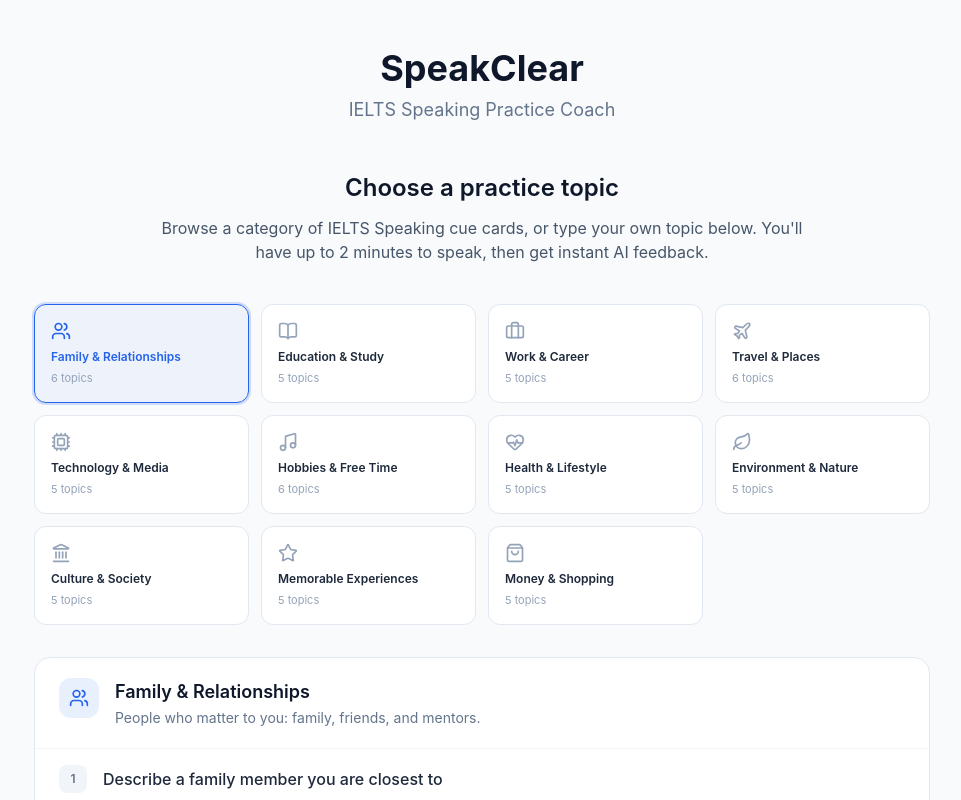
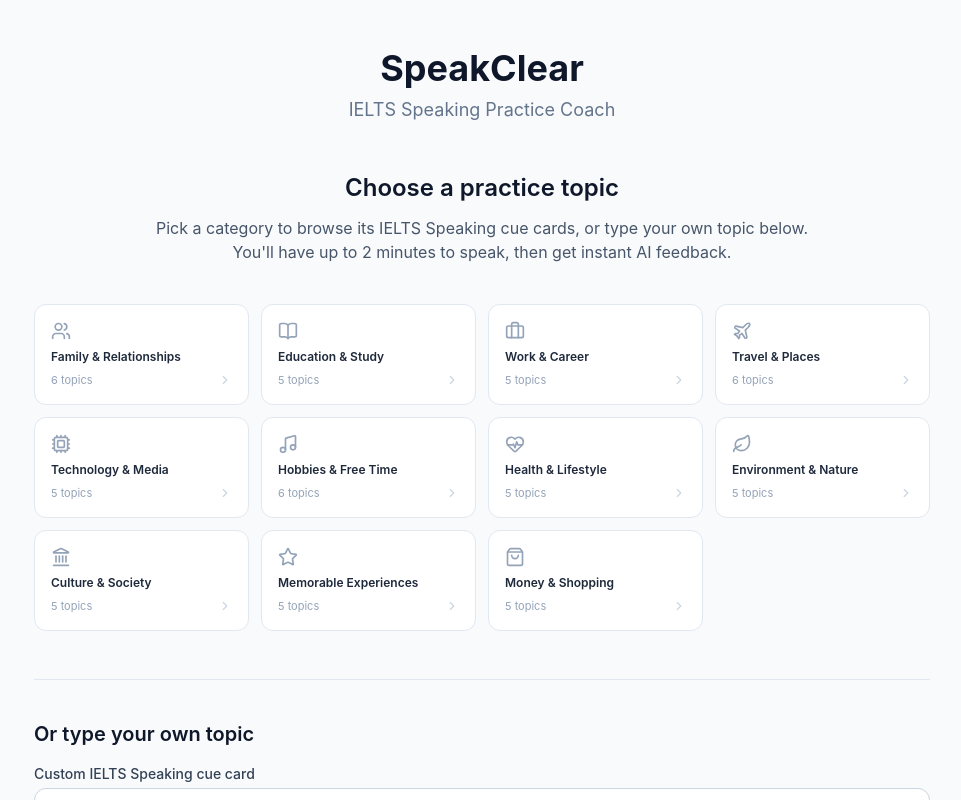
Before and after one commit to kudratoff/speakclear-ielts-coach, a Next.js app: page / in a window 1280 px wide. Shown: the top 800 px of the page, without its empty margins (158-1119 px from the left). Built offline with nearby package versions, Linux system fonts and the light colour scheme.

Commit message:
Add dedicated category pages at /topics/[id] with cue card lists

```diff
--- a/src/app/page.tsx
+++ b/src/app/page.tsx
@@ -4,46 +4,14 @@ import { useRouter } from "next/navigation";
 import { useState } from "react";
 import { usePractice } from "@/context/PracticeContext";
 import { topicCategories } from "@/data/topics";
-import {
-  Users,
-  BookOpen,
-  Briefcase,
-  Plane,
-  Cpu,
-  Music,
-  HeartPulse,
-  Leaf,
-  Landmark,
-  Star,
-  ShoppingBag,
-  type LucideIcon,
-} from "lucide-react";
-
-/** Category icon map — one clean outline icon per category. */
-const categoryIcons: Record<string, LucideIcon> = {
-  family: Users,
-  education: BookOpen,
-  work: Briefcase,
-  travel: Plane,
-  technology: Cpu,
-  hobbies: Music,
-  health: HeartPulse,
-  environment: Leaf,
-  culture: Landmark,
-  memories: Star,
-  shopping: ShoppingBag,
-};
+import CategoryIcon from "@/components/CategoryIcon";
+import { ChevronRight } from "lucide-react";
 
 export default function HomePage() {
   const router = useRouter();
   const { resetAll, setTopic } = usePractice();
-  const [selectedId, setSelectedId] = useState(topicCategories[0].id);
   const [customTopic, setCustomTopic] = useState("");
   const [customError, setCustomError] = useState("");
-
-  const selectedCategory =
-    topicCategories.find((category) => category.id === selectedId) ??
-    topicCategories[0];
 
   const startPractice = (topic: string) => {
     resetAll();
@@ -79,94 +47,36 @@ export default function HomePage() {
             Choose a practice topic
           </h2>
           <p className="text-slate-600 max-w-2xl mx-auto">
-            Browse a category of IELTS Speaking cue cards, or type your own
-            topic below. You&apos;ll have up to 2 minutes to speak, then get
-            instant AI feedback.
+            Pick a category to browse its IELTS Speaking cue cards, or type
+            your own topic below. You&apos;ll have up to 2 minutes to speak,
+            then get instant AI feedback.
           </p>
         </div>
-{/* Category grid */}
-        <div
-          className="grid grid-cols-2 sm:grid-cols-3 lg:grid-cols-4 gap-3 mb-8"
-          role="tablist"
-          aria-label="Topic categories"
-        >
-          {topicCategories.map((category) => {
-            const Icon = categoryIcons[category.id];
-            const isActive = selectedId === category.id;
-            return (
+
+        {/* Category grid — click to open the category page */}
+        <div className="grid grid-cols-2 sm:grid-cols-3 lg:grid-cols-4 gap-3 mb-12">
+          {topicCategories.map((category) => (
             <button
               key={category.id}
-                role="tab"
-                aria-selected={isActive}
-                onClick={() => setSelectedId(category.id)}
-                className={`text-left rounded-xl p-4 border transition-all duration-200 ${
-                  isActive
-                    ? "border-primary bg-primary/5 ring-2 ring-primary/20"
-                    : "border-slate-200 bg-white hover:border-primary/50 hover:shadow-sm"
-                }`}
+              onClick={() => router.push(`/topics/${category.id}`)}
+              className="text-left rounded-xl p-4 border border-slate-200 bg-white hover:border-primary/50 hover:shadow-sm transition-all duration-200 group"
             >
-                <span
-                  className={`flex items-center mb-2 ${
-                    isActive ? "text-primary" : "text-slate-400"
-                  }`}
-                >
-                  <Icon className="w-5 h-5" />
+              <span className="flex items-center mb-2 text-slate-400 group-hover:text-primary transition-colors">
+                <CategoryIcon id={category.id} className="w-5 h-5" />
               </span>
-                <span
-                  className={`block text-xs font-semibold leading-snug ${
-                    isActive ? "text-primary" : "text-slate-800"
-                  }`}
-                >
+              <span className="block text-xs font-semibold leading-snug text-slate-800 group-hover:text-primary transition-colors">
                 {category.label}
               </span>
-                <span className="block text-[11px] text-slate-400 mt-1">
+              <span className="flex items-center justify-between mt-1.5">
+                <span className="text-[11px] text-slate-400">
                   {category.topics.length} topics
                 </span>
+                <ChevronRight className="w-3.5 h-3.5 text-slate-300 group-hover:text-primary transition-colors" />
+              </span>
             </button>
-            );
-          })}
+          ))}
         </div>
 
-        {/* Selected category — topic list */}
-        <section
-          key={selectedCategory.id}
-          className="bg-white rounded-2xl border border-slate-200 overflow-hidden mb-12"
-          aria-label={`${selectedCategory.label} topics`}
-        >
-          <div className="px-6 py-5 border-b border-slate-100 flex items-start gap-4">
-            <span className="flex-shrink-0 w-10 h-10 bg-primary/10 rounded-xl flex items-center justify-center text-primary">
-              {(() => {
-                const Icon = categoryIcons[selectedCategory.id];
-                return <Icon className="w-5 h-5" />;
-              })()}
-            </span>
-            <div>
-              <h3 className="text-lg font-semibold text-slate-900">
-                {selectedCategory.label}
-              </h3>
-              <p className="text-sm text-slate-500 mt-0.5">
-                {selectedCategory.description}
-              </p>
-            </div>
-          </div>
-          <ul className="divide-y divide-slate-100">
-            {selectedCategory.topics.map((topic, index) => (
-              <li key={topic}>
-                <button
-                  onClick={() => startPractice(topic)}
-                  className="w-full flex items-center gap-4 px-6 py-4 text-left hover:bg-slate-50 group transition-colors"
-                >
-                  <span className="flex-shrink-0 w-7 h-7 bg-slate-100 group-hover:bg-primary/10 rounded-lg flex items-center justify-center text-xs font-semibold text-slate-500 group-hover:text-primary transition-colors">
-                    {index + 1}
-                  </span>
-                  <span className="text-slate-800 font-medium group-hover:text-primary transition-colors">
-                    {topic}
-                  </span>
-                </button>
-              </li>
-            ))}
-          </ul>
-        </section>
         {/* Custom topic (unchanged) */}
         <div className="border-t border-slate-200 pt-10">
           <h3 className="text-xl font-semibold text-slate-900 mb-4">
--- /dev/null
+++ b/src/app/topics/[id]/page.tsx
@@ -0,0 +1,93 @@
+"use client";
+
+import { useEffect } from "react";
+import { useParams, useRouter } from "next/navigation";
+import { usePractice } from "@/context/PracticeContext";
+import { topicCategories } from "@/data/topics";
+import CategoryIcon from "@/components/CategoryIcon";
+import { ArrowLeft } from "lucide-react";
+
+/**
+ * Category page — shows all cue cards for one topic category.
+ * Route: /topics/[id]  (e.g. /topics/family)
+ */
+export default function CategoryTopicsPage() {
+  const params = useParams<{ id: string }>();
+  const router = useRouter();
+  const { resetAll, setTopic } = usePractice();
+
+  const category = topicCategories.find((c) => c.id === params?.id);
+
+  // Unknown category id → back to the dashboard
+  useEffect(() => {
+    if (!category) router.replace("/");
+  }, [category, router]);
+
+  if (!category) return null;
+
+  const startPractice = (topic: string) => {
+    resetAll();
+    setTopic(topic);
+    router.push("/practice");
+  };
+
+  return (
+    <main className="min-h-screen bg-slate-50 py-12 px-4">
+      <div className="max-w-3xl mx-auto">
+        {/* Back link */}
+        <button
+          onClick={() => router.push("/")}
+          className="mb-8 inline-flex items-center gap-2 text-sm font-medium text-slate-500 hover:text-slate-800 transition-colors"
+        >
+          <ArrowLeft className="w-4 h-4" />
+          All categories
+        </button>
+
+        {/* Category header */}
+        <header className="bg-white rounded-2xl border border-slate-200 p-6 mb-8 flex items-start gap-4">
+          <span className="flex-shrink-0 w-12 h-12 bg-primary/10 rounded-xl flex items-center justify-center text-primary">
+            <CategoryIcon id={category.id} className="w-6 h-6" />
+          </span>
+          <div>
+            <h1 className="text-2xl font-bold text-slate-900">
+              {category.label}
+            </h1>
+            <p className="text-slate-500 mt-1">{category.description}</p>
+            <p className="text-xs text-slate-400 mt-2">
+              {category.topics.length} cue cards · IELTS Speaking Part 2
+            </p>
+          </div>
+        </header>
+
+        {/* Cue card list */}
+        <h2 className="text-lg font-semibold text-slate-900 mb-4">
+          Pick a cue card
+        </h2>
+        <section className="bg-white rounded-2xl border border-slate-200 overflow-hidden">
+          <ul className="divide-y divide-slate-100">
+            {category.topics.map((topic, index) => (
+              <li key={topic}>
+                <button
+                  onClick={() => startPractice(topic)}
+                  className="w-full flex items-center gap-4 px-6 py-4 text-left hover:bg-slate-50 group transition-colors"
+                >
+                  <span className="flex-shrink-0 w-7 h-7 bg-slate-100 group-hover:bg-primary/10 rounded-lg flex items-center justify-center text-xs font-semibold text-slate-500 group-hover:text-primary transition-colors">
+                    {index + 1}
+                  </span>
+                  <span className="flex-1 text-slate-800 font-medium group-hover:text-primary transition-colors">
+                    {topic}
+                  </span>
+                </button>
+              </li>
+            ))}
+          </ul>
+        </section>
+
+        <p className="text-center text-sm text-slate-400 mt-8">
+          You&apos;ll have up to 2 minutes to speak your answer, then get
+          instant AI feedback.
+        </p>
+      </div>
+    </main>
+  );
+}
--- /dev/null
+++ b/src/components/CategoryIcon.tsx
@@ -0,0 +1,46 @@
+import {
+  Users,
+  BookOpen,
+  Briefcase,
+  Plane,
+  Cpu,
+  Music,
+  HeartPulse,
+  Leaf,
+  Landmark,
+  Star,
+  ShoppingBag,
+  type LucideIcon,
+} from "lucide-react";
+
+/**
+ * Map of category id → outline icon.
+ * Kept in one shared component so the home page and category pages
+ * always render the same icon for a category.
+ */
+const categoryIcons: Record<string, LucideIcon> = {
+  family: Users,
+  education: BookOpen,
+  work: Briefcase,
+  travel: Plane,
+  technology: Cpu,
+  hobbies: Music,
+  health: HeartPulse,
+  environment: Leaf,
+  culture: Landmark,
+  memories: Star,
+  shopping: ShoppingBag,
+};
+
+interface CategoryIconProps {
+  id: string;
+  className?: string;
+}
+
+export default function CategoryIcon({
+  id,
+  className = "w-5 h-5",
+}: CategoryIconProps) {
+  const Icon = categoryIcons[id] ?? Star;
+  return <Icon className={className} />;
+}
```
Also changed, not shown: 1 other file (tests, documents, lock files or other folders). Lines whose indentation alone changed are shown as unchanged.
